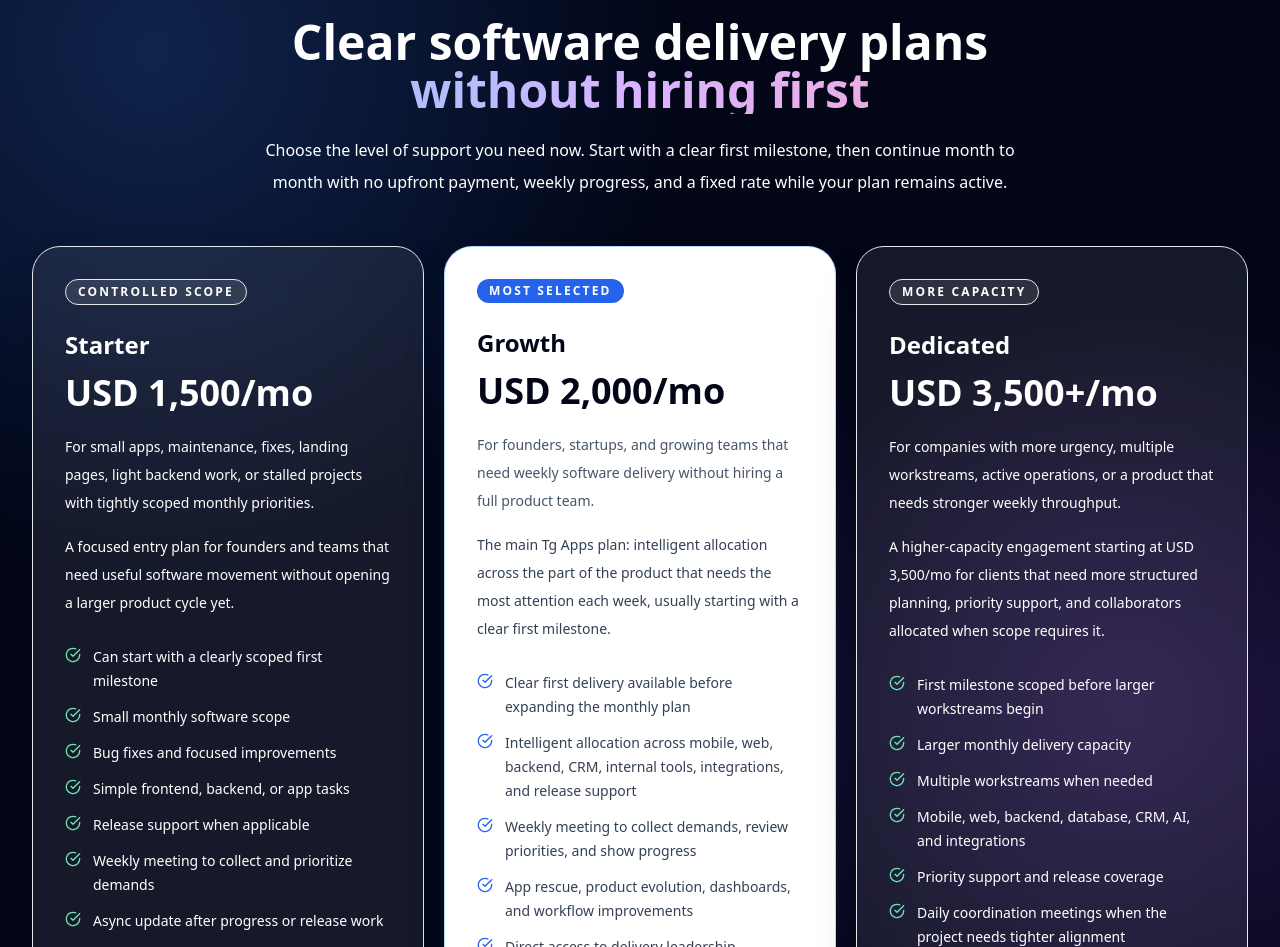
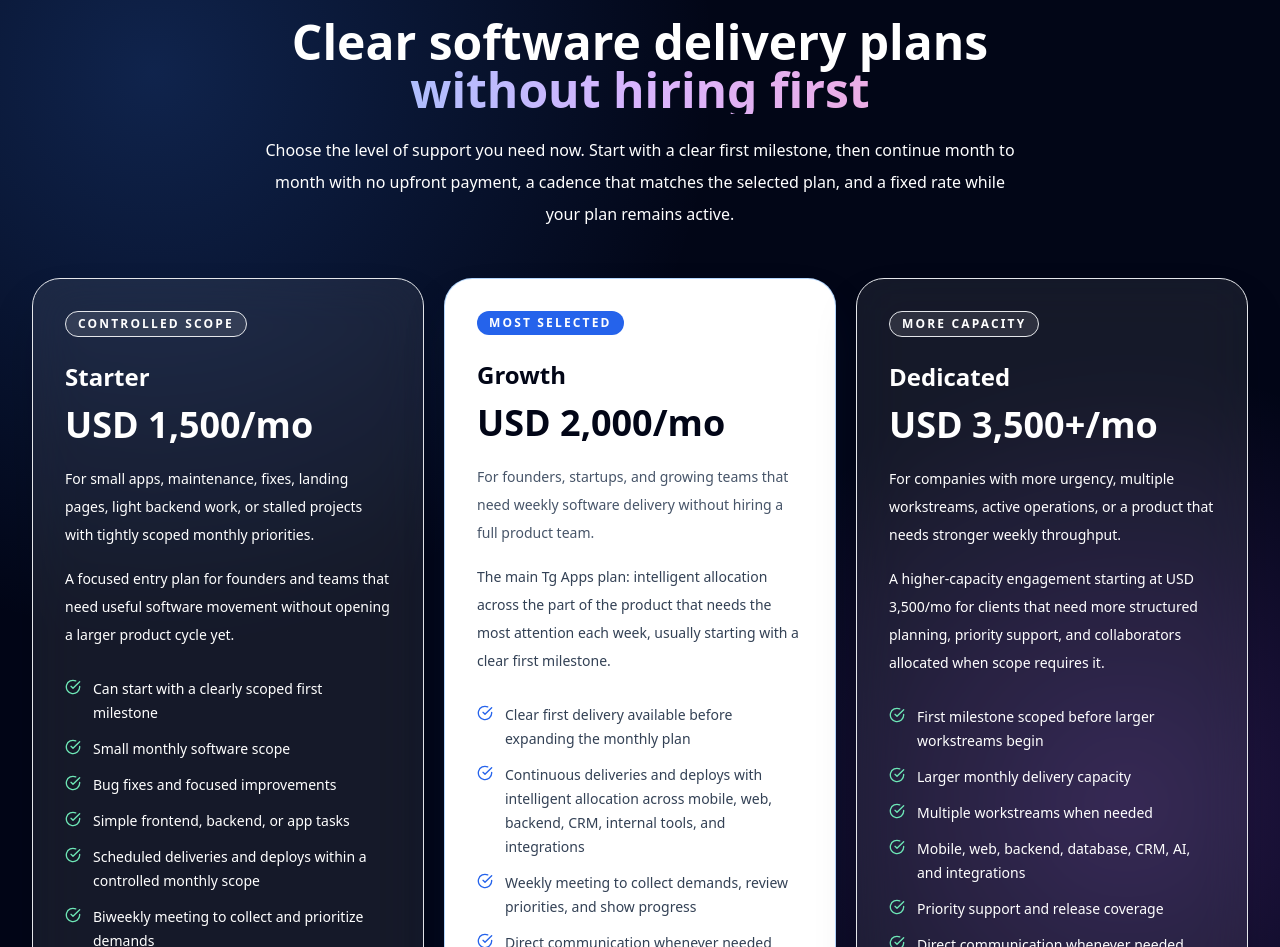
Before and after one commit to tgthiag/tgapps.dev, a React (Vite) app: page / in a window 1280 px wide. Shown: the part 6305-7252 px from the top of the page. Built offline with nearby package versions, Linux system fonts and the light colour scheme.

Commit message:
feat: update pricing plans and descriptions for clarity and consistency across application

```diff
--- a/src/components/Contact.tsx
+++ b/src/components/Contact.tsx
@@ -45,7 +45,7 @@ const Contact = () => {
       'Plans / Notes:',
       formData.message || '(No additional notes)',
       '',
-      'Pricing reference: Starter USD 1,500/mo, Growth USD 2,000/mo, Dedicated USD 3,500+/mo. Requested via contact form.'
+      'Pricing reference: Starter USD 1,500/mo with scheduled deliveries and deploys plus biweekly meetings, Growth USD 2,000/mo with continuous deliveries and deploys plus weekly meetings, Dedicated USD 3,500+/mo with flexible coordination that can reach a daily rhythm when needed. Requested via contact form.'
     ];
     const mailtoLink = `mailto:${recipientEmail}?subject=${encodeURIComponent(subject)}&body=${encodeURIComponent(bodyLines.join('\n'))}`;
 
--- a/src/components/PricingPlans.tsx
+++ b/src/components/PricingPlans.tsx
@@ -25,9 +25,9 @@ const plansByLocale: Record<'en' | 'pt', Plan[]> = {
         'Small monthly software scope',
         'Bug fixes and focused improvements',
         'Simple frontend, backend, or app tasks',
-        'Release support when applicable',
-        'Weekly meeting to collect and prioritize demands',
-        'Async update after progress or release work',
+        'Scheduled deliveries and deploys within a controlled monthly scope',
+        'Biweekly meeting to collect and prioritize demands',
+        'Direct communication whenever needed during execution',
         'No upfront payment'
       ],
       cta: 'Discuss Starter'
@@ -41,8 +41,10 @@ const plansByLocale: Record<'en' | 'pt', Plan[]> = {
         'The main Tg Apps plan: intelligent allocation across the part of the product that needs the most attention each week, usually starting with a clear first milestone.',
       features: [
         'Clear first delivery available before expanding the monthly plan',
-        'Intelligent allocation across mobile, web, backend, CRM, internal tools, integrations, and release support',
+        'Continuous deliveries and deploys with intelligent allocation across mobile, web, backend, CRM, internal tools, and integrations',
         'Weekly meeting to collect demands, review priorities, and show progress',
+        'Direct communication whenever needed during execution',
+        'Continuous delivery and deploy rhythm while the plan is active',
         'App rescue, product evolution, dashboards, and workflow improvements',
         'Direct access to delivery leadership',
         'Documentation and handoff when applicable',
@@ -63,7 +65,8 @@ const plansByLocale: Record<'en' | 'pt', Plan[]> = {
         'Multiple workstreams when needed',
         'Mobile, web, backend, database, CRM, AI, and integrations',
         'Priority support and release coverage',
-        'Daily coordination meetings when the project needs tighter alignment',
+        'Direct communication whenever needed during execution',
+        'Flexible coordination that can reach a daily rhythm when needed',
         'Additional collaborators when scope requires',
         'Structured weekly planning'
       ],
@@ -83,9 +86,9 @@ const plansByLocale: Record<'en' | 'pt', Plan[]> = {
         'Escopo mensal pequeno',
         'Correções e melhorias focadas',
         'Tarefas simples de frontend, backend ou app',
-        'Suporte de deploy quando aplicável',
-        'Reunião semanal para coletar e priorizar demandas',
-        'Atualização assíncrona após progresso ou deploy',
+        'Entregas e deploys programados dentro de um escopo mensal controlado',
+        'Reunião quinzenal para coletar e priorizar demandas',
+        'Comunicação direta sempre que necessário durante a execução',
         'Sem pagamento inicial'
       ],
       cta: 'Falar sobre Starter'
@@ -99,8 +102,10 @@ const plansByLocale: Record<'en' | 'pt', Plan[]> = {
         'O plano principal da Tg Apps: alocação inteligente na parte do produto que mais precisa de atenção a cada semana, normalmente começando por uma primeira entrega clara.',
       features: [
         'Primeira entrega clara antes de expandir o plano mensal',
-        'Alocação inteligente entre mobile, web, backend, CRM, ferramentas internas, integrações e deploy',
+        'Entregas e deploys contínuos com alocação inteligente entre mobile, web, backend, CRM, ferramentas internas e integrações',
         'Reunião semanal para coletar demandas, revisar prioridades e mostrar progresso',
+        'Comunicação direta sempre que necessário durante a execução',
+        'Ritmo contínuo de entregas e deploys enquanto o plano estiver ativo',
         'Resgate de app, evolução de produto, dashboards e melhorias de fluxo',
         'Acesso direto à liderança de entrega',
         'Documentação e transferência técnica quando aplicável',
@@ -121,7 +126,8 @@ const plansByLocale: Record<'en' | 'pt', Plan[]> = {
         'Múltiplas frentes quando necessário',
         'Mobile, web, backend, banco, CRM, IA e integrações',
         'Suporte prioritário e cobertura de deploy',
-        'Reuniões diárias de alinhamento quando o projeto exigir',
+        'Comunicação direta sempre que necessário durante a execução',
+        'Coordenação flexível, podendo chegar a um ritmo diário quando necessário',
         'Colaboradores adicionais quando o escopo exigir',
         'Planejamento semanal estruturado'
       ],
@@ -136,7 +142,7 @@ const copyByLocale = {
     title: 'Clear software delivery plans',
     highlight: 'without hiring first',
     subtitle:
-      'Choose the level of support you need now. Start with a clear first milestone, then continue month to month with no upfront payment, weekly progress, and a fixed rate while your plan remains active.',
+      'Choose the level of support you need now. Start with a clear first milestone, then continue month to month with no upfront payment, a cadence that matches the selected plan, and a fixed rate while your plan remains active.',
     note:
       'Plans define monthly delivery capacity and operating rhythm. For the first step, we align scope, access, timeline, and acceptance criteria so you can evaluate real delivery before expanding.',
     footer: 'Need more capacity or a custom scope? We can structure a focused monthly plan around your current app, backlog, team, or release deadline.'
@@ -146,7 +152,7 @@ const copyByLocale = {
     title: 'Planos claros para entrega de software',
     highlight: 'sem contratar primeiro',
     subtitle:
-      'Escolha o nível de suporte que você precisa agora. Comece por uma primeira entrega clara e continue mês a mês sem pagamento inicial, com progresso semanal e valor fixo enquanto o plano permanecer ativo.',
+      'Escolha o nível de suporte que você precisa agora. Comece por uma primeira entrega clara e continue mês a mês sem pagamento inicial, com a cadência compatível com o plano escolhido e valor fixo enquanto o plano permanecer ativo.',
     note:
       'Os planos definem capacidade mensal de entrega e ritmo operacional. Na primeira etapa, alinhamos escopo, acessos, prazo e critérios de aceite para você avaliar uma entrega real antes de expandir.',
     footer: 'Precisa de mais capacidade ou um escopo diferente? Podemos montar um plano mensal focado no seu app, backlog, time ou prazo de deploy.'
--- a/src/i18n/translations.ts
+++ b/src/i18n/translations.ts
@@ -355,7 +355,7 @@ export const translations: Record<Locale, TranslationSchema> = {
       timelineHeading: 'What working with us feels like',
       paragraphs: [
         'You always speak with someone able to make decisions. We keep the team compact so context, accountability, and product sense stay intact from kickoff to handoff.',
-        'We adopt your stack: Teams, Jira, Linear, Notion, ClickUp, Trello, GitHub, or any channel you already use, or bring ours. Expect written notes plus short Loom videos three times per week and a weekly demo with timing, risks, and budgets.',
+        'We adopt your stack: Teams, Jira, Linear, Notion, ClickUp, Trello, GitHub, or any channel you already use, or bring ours. Expect direct communication whenever needed, written updates during the week, and a weekly demo with timing, risks, and budgets.',
         'Because product, engineering, release, and ops stay together, you do not need extra vendors for monitoring, analytics, or training. When we pause, you keep every repo, design file, and runbook.'
       ],
       missionHeading: 'How we protect your roadmap',
@@ -382,7 +382,7 @@ export const translations: Record<Locale, TranslationSchema> = {
       stats: [
         { number: '≤2 hours', label: 'Average weekday response time on your chosen channel or email.' },
         { number: '5 days', label: 'Average time from contract signature to first branch and design artifact.' },
-        { number: 'Weekly demo', label: 'Live call or Loom update with risks, decisions, and metrics.' }
+        { number: 'Weekly demo', label: 'Weekly demo with risks, decisions, and metrics.' }
       ],
       passionTitle: 'D-U-N-S® 651029828',
       passionDescription:
@@ -694,7 +694,7 @@ export const translations: Record<Locale, TranslationSchema> = {
       timelineHeading: 'Como é trabalhar conosco',
       paragraphs: [
         'Você fala direto com quem decide. Mantemos o time compacto para preservar contexto, responsabilidade e visão de produto.',
-        'Entramos nas ferramentas que você já usa (Teams, Jira, Linear, Notion, ClickUp, Trello, GitHub etc.) ou oferecemos as nossas. Mandamos notas escritas e vídeos curtos no Loom três vezes por semana, além de demonstração semanal com riscos e custos.',
+        'Entramos nas ferramentas que você já usa (Teams, Jira, Linear, Notion, ClickUp, Trello, GitHub etc.) ou oferecemos as nossas. Mantemos comunicação direta sempre que necessário, atualizações escritas ao longo da semana e demonstração semanal com riscos e custos.',
         'Engenharia de deploy e operação ficam no mesmo time, então você não precisa de outros fornecedores para monitoramento, analytics ou treinamento. Ao finalizar, tudo fica com você.'
       ],
       missionHeading: 'Como protegemos seu plano de evolução',
@@ -721,7 +721,7 @@ export const translations: Record<Locale, TranslationSchema> = {
       stats: [
         { number: '≤2h', label: 'Tempo médio de resposta no canal escolhido ou e-mail em dias úteis.' },
         { number: '5 dias', label: 'Tempo médio entre assinatura e primeiro código no repositório ou entrega de design.' },
-        { number: 'Demonstração semanal', label: 'Reunião ou Loom com riscos, decisões e métricas.' }
+        { number: 'Demonstração semanal', label: 'Demonstração semanal com riscos, decisões e métricas.' }
       ],
       passionTitle: 'D-U-N-S® 651029828',
       passionDescription:
```
Also changed, not shown: src/content/landingPages.ts (+10 -10 lines), public/llms.txt.
